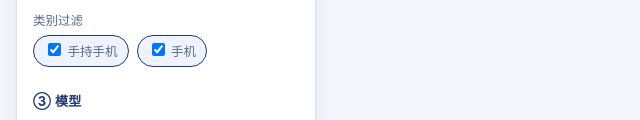
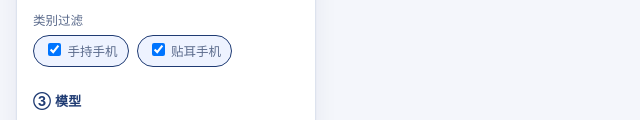
Before and after one commit to wmsisme/yolo11-campus-phone-detection, a plain HTML site: page docs/demo/index.html in a window 1280 px wide. Shown: the part 680-800 px from the top of the page, 0-640 px from the left. Drawn offline with Linux system fonts and the light colour scheme.

Commit message:
fix(demo): 修正类别过滤标签 cls1「手机」→「贴耳手机」（从截图复核中发现）

```diff
--- a/docs/demo/index.html
+++ b/docs/demo/index.html
@@ -58,7 +58,7 @@
       <label>类别过滤</label>
       <div class="checks">
         <label class="chip"><input type="checkbox" id="cls0" checked> 手持手机</label>
-        <label class="chip"><input type="checkbox" id="cls1" checked> 手机</label>
+        <label class="chip"><input type="checkbox" id="cls1" checked> 贴耳手机</label>
       </div>
     </div>
 
```
